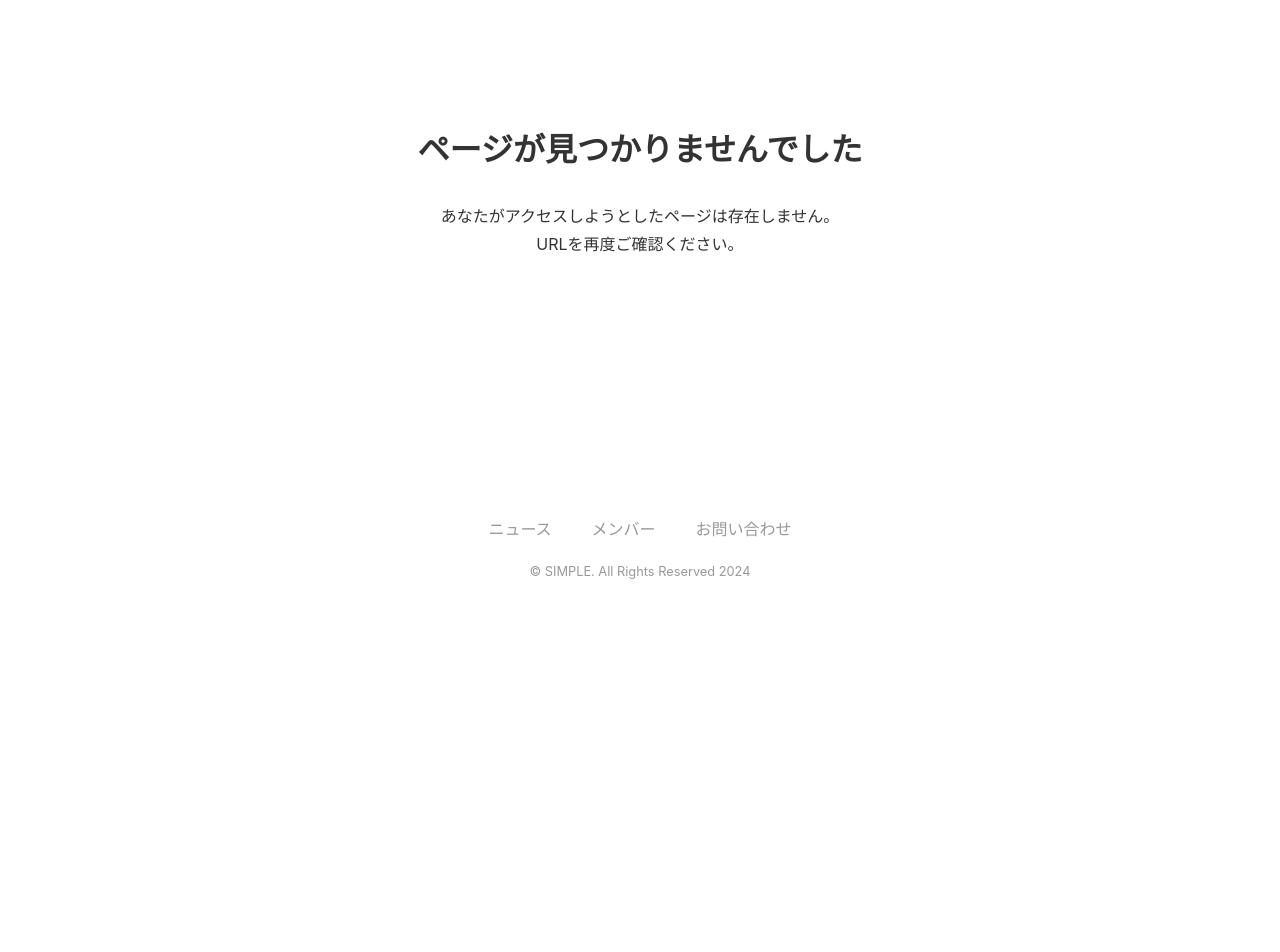
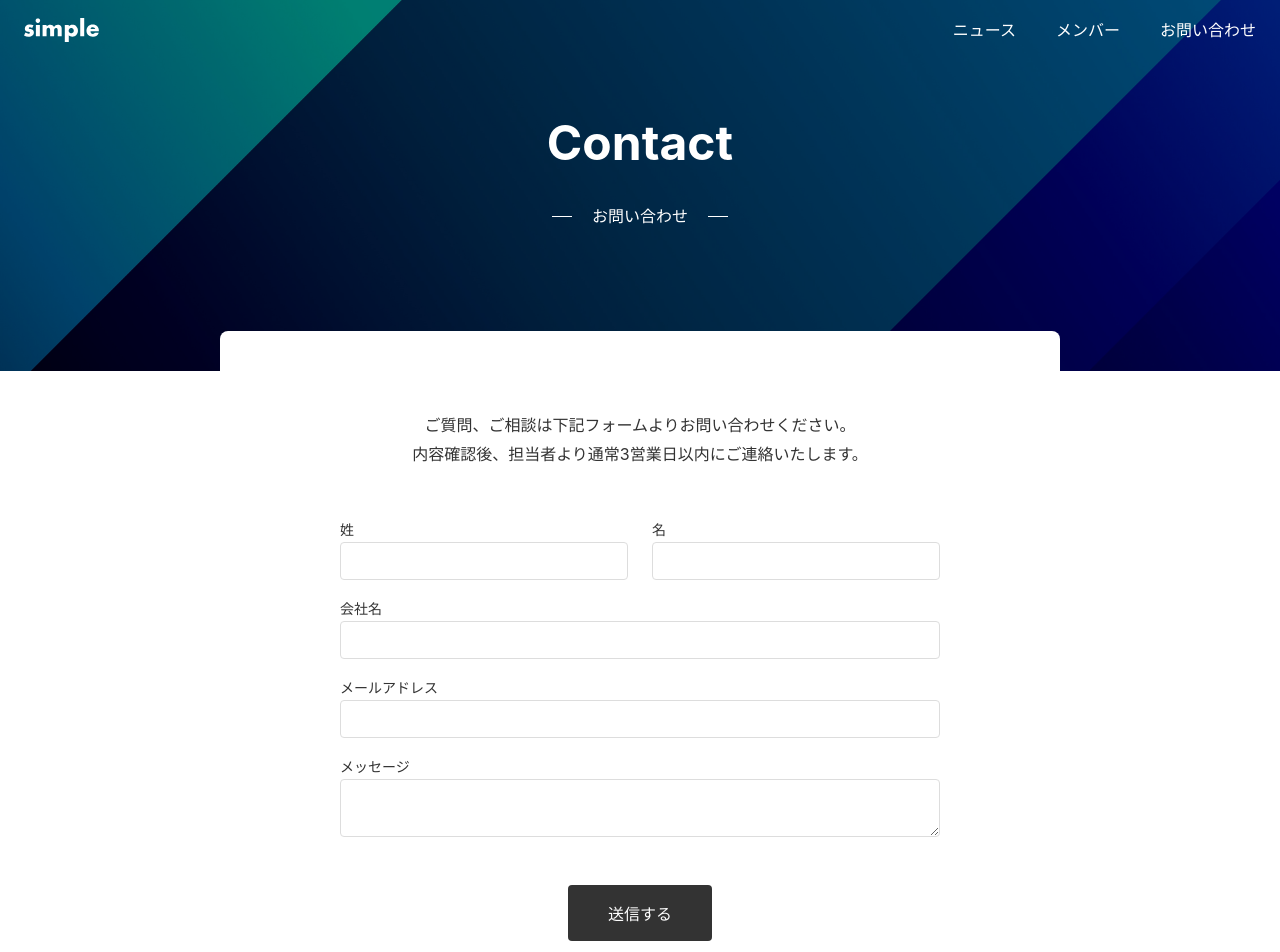
Before and after one commit to M-Tsuyoshi/my-next-project, a Next.js app: page /contact in a window 1280 px wide. Before the commit this address had no page. Shown: the top 952 px of the page. Before the commit the page ends 800 px from the top, so only its background shows below. Built offline with nearby package versions, Linux system fonts and the light colour scheme.

Commit message:
お問い合わせを追加

```diff
--- /dev/null
+++ b/app/_actions/contact.ts
@@ -0,0 +1,104 @@
+"use server";
+
+function validateEmail(email: string) {
+  const pattern = /^[^\s@]+@[^\s@]+\.[^\s@]+$/;
+  return pattern.test(email);
+}
+
+export async function createContactData(_prevState: any, formData: FormData) {
+  const rawFormData = {
+    lastname: formData.get("lastname") as string,
+    firstname: formData.get("firstname") as string,
+    company: formData.get("company") as string,
+    email: formData.get("email") as string,
+    message: formData.get("message") as string,
+  };
+
+  if (!rawFormData.lastname) {
+    return {
+      status: "error",
+      message: "姓を入力してください",
+    };
+  }
+  if (!rawFormData.firstname) {
+    return {
+      status: "error",
+      message: "名を入力してください",
+    };
+  }
+  if (!rawFormData.company) {
+    return {
+      status: "error",
+      message: "会社名を入力してください",
+    };
+  }
+  if (!rawFormData.email) {
+    return {
+      status: "error",
+      message: "メールアドレスを入力してください",
+    };
+  }
+  if (!validateEmail(rawFormData.email)) {
+    return {
+      status: "error",
+      message: "メールアドレスの形式が誤っています",
+    };
+  }
+  if (!rawFormData.firstname) {
+    return {
+      status: "message",
+      message: "メッセージを入力してください",
+    };
+  }
+
+  const result = await fetch(
+    "https://api.hsforms.com/submissions/v3/integration/submit/${process.env.HUBSPOT_PORTAL_ID}/${process.env.HUBSPOT_FORM_ID}",
+    {
+      method: "POST",
+      headers: {
+        "Content-Type": "application/json",
+      },
+      body: JSON.stringify({
+        fields: [
+          {
+            objectTypeId: "0-1",
+            name: "lastname",
+            value: rawFormData.lastname,
+          },
+          {
+            objectTypeId: "0-1",
+            name: "firstname",
+            value: rawFormData.firstname,
+          },
+          {
+            objectTypeId: "0-1",
+            name: "company",
+            value: rawFormData.company,
+          },
+          {
+            objectTypeId: "0-1",
+            name: "email",
+            value: rawFormData.email,
+          },
+          {
+            objectTypeId: "0-1",
+            name: "message",
+            value: rawFormData.message,
+          },
+        ],
+      }),
+    }
+  );
+
+  try {
+    await result.json();
+  } catch (e) {
+    console.log(e);
+    return {
+      status: "error",
+      message: "お問い合わせに失敗しました",
+    };
+  }
+
+  return { status: "success", message: "OK" };
+}
--- /dev/null
+++ b/app/_components/ContactForm/index.module.css
@@ -0,0 +1,73 @@
+.form {
+  max-width: 600px;
+  margin: 0 auto;
+}
+
+.item {
+  display: flex;
+  flex-direction: column;
+  flex: 1;
+  padding: 8px 0;
+}
+
+.horizontal {
+  display: flex;
+  justify-content: flex-start;
+  align-items: center;
+  width: 100%;
+  gap: 24px;
+}
+
+.label {
+  font-size: 14px;
+}
+
+.textfield {
+  border: 1px solid var(--color-border);
+  padding: 8px;
+  border-radius: 4px;
+  line-height: 1.5;
+  width: 100%;
+}
+
+.textarea {
+  border: 1px solid var(--color-border);
+  padding: 8px;
+  border-radius: 4px;
+  line-height: 1.5;
+  width: 100%;
+}
+
+.actions {
+  text-align: center;
+  margin-top: 40px;
+}
+
+.button {
+  border: none;
+  background-color: var(--color-button-primary);
+  padding: 16px 40px;
+  font-size: 16px;
+  border-radius: 4px;
+  color: var(--color-text-unpainted);
+  cursor: pointer;
+}
+
+.success {
+  background-color: var(--color-bg-sub);
+  text-align: center;
+  padding: 40px;
+  border-radius: var(--border-radius);
+}
+
+.error {
+  color: var(--color-text-error);
+  font-size: 14px;
+  margin-bottom: 8px;
+}
+
+@media (max-width: 640px) {
+  .success {
+    text-align: left;
+  }
+}
--- /dev/null
+++ b/app/_components/ContactForm/index.tsx
@@ -0,0 +1,92 @@
+"use client";
+
+import { createContactData } from "@/app/_actions/contact";
+import { useFormState } from "react-dom";
+import styles from "./index.module.css";
+
+const initialState = {
+  status: "",
+  message: "",
+};
+
+export default function ContactForm() {
+  const [state, formAction] = useFormState(createContactData, initialState);
+  console.log(state);
+
+  if (state.status === "success") {
+    return (
+      <p className={styles.success}>
+        お問い合わせいただき、ありがとうございます。
+        <br />
+        お返事まで今しばらくお待ちください。
+      </p>
+    );
+  }
+
+  return (
+    <form className={styles.form} action={formAction}>
+      <div className={styles.horizontal}>
+        <div className={styles.item}>
+          <label className={styles.label} htmlFor="lastname">
+            姓
+          </label>
+          <input
+            className={styles.textfield}
+            type="text"
+            id="lastname"
+            name="lastname"
+          />
+        </div>
+        <div className={styles.item}>
+          <label className={styles.label} htmlFor="firstname">
+            名
+          </label>
+          <input
+            className={styles.textfield}
+            type="text"
+            id="firstname"
+            name="firstname"
+          />
+        </div>
+      </div>
+      <div className={styles.item}>
+        <label className={styles.label} htmlFor="company">
+          会社名
+        </label>
+        <input
+          className={styles.textfield}
+          type="text"
+          id="company"
+          name="company"
+        />
+      </div>
+      <div className={styles.item}>
+        <label className={styles.label} htmlFor="email">
+          メールアドレス
+        </label>
+        <input
+          className={styles.textfield}
+          type="text"
+          id="email"
+          name="email"
+        />
+      </div>
+      <div className={styles.item}>
+        <label className={styles.label} htmlFor="message">
+          メッセージ
+        </label>
+        <textarea
+          className={styles.textarea}
+          id="message"
+          name="message"
+        ></textarea>
+      </div>
+      <div className={styles.actions}>
+        {state.status === "error" && (
+          <p className={styles.error}>{state.message}</p>
+        )}
+        <input type="submit" value="送信する" className={styles.button} />
+      </div>
+    </form>
+  );
+}
--- a/app/_components/Sheet/index.module.css
+++ b/app/_components/Sheet/index.module.css
@@ -1,8 +1,21 @@
 .container {
   position: relative;
+  background-color: #fff;
   width: 840px;
   margin: -40px auto 0;
   padding: 80px;
   border-radius: 8px;
-  background-color: #fff;
 }
+
+@media (max-width: 920px) {
+  .container {
+    width: calc(100% - 80px);
+  }
+}
+
+@media (max-width: 640px) {
+  .container {
+    width: calc(100% - 32px);
+    padding: 40px 16px;
+  }
+}
--- /dev/null
+++ b/app/contact/layout.tsx
@@ -0,0 +1,15 @@
+import Hero from "@/app/_components/Hero";
+import Sheet from "@/app/_components/Sheet";
+
+type Props = {
+  children: React.ReactNode;
+};
+
+export default function RootLayout({ children }: Props) {
+  return (
+    <>
+      <Hero title="Contact" sub="お問い合わせ" />
+      <Sheet>{children}</Sheet>
+    </>
+  );
+}
--- /dev/null
+++ b/app/contact/page.module.css
@@ -0,0 +1,10 @@
+.text {
+  text-align: center;
+  margin-bottom: 40px;
+}
+
+@media (max-width: 640px) {
+  .text {
+    text-align: left;
+  }
+}
--- /dev/null
+++ b/app/contact/page.tsx
@@ -0,0 +1,15 @@
+import styles from "./page.module.css";
+import ContactForm from "@/app/_components/ContactForm";
+
+export default function Page() {
+  return (
+    <div className={styles.container}>
+      <p className={styles.text}>
+        ご質問、ご相談は下記フォームよりお問い合わせください。
+        <br />
+        内容確認後、担当者より通常3営業日以内にご連絡いたします。
+      </p>
+      <ContactForm />
+    </div>
+  );
+}
```
